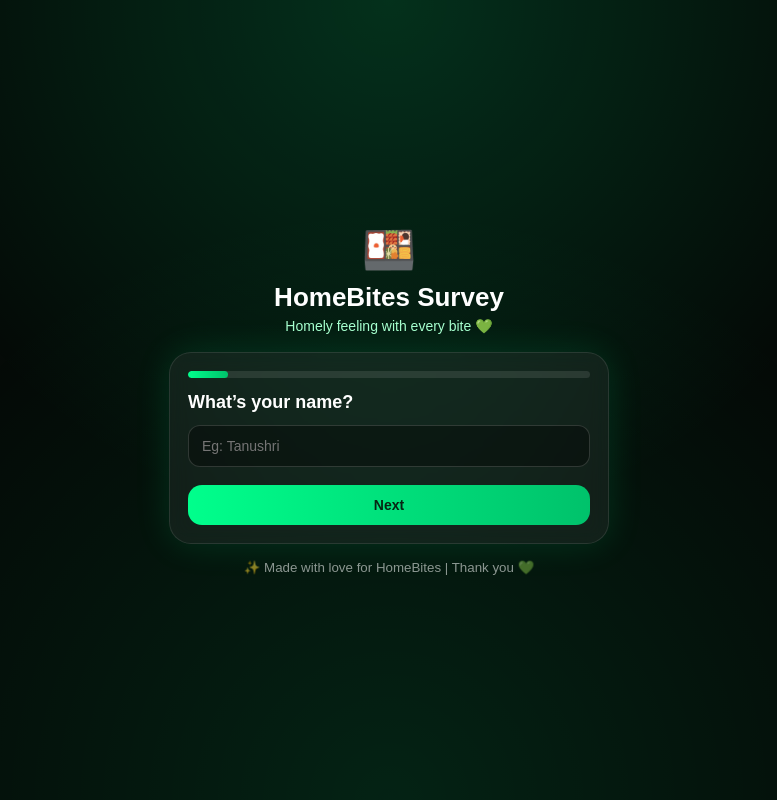
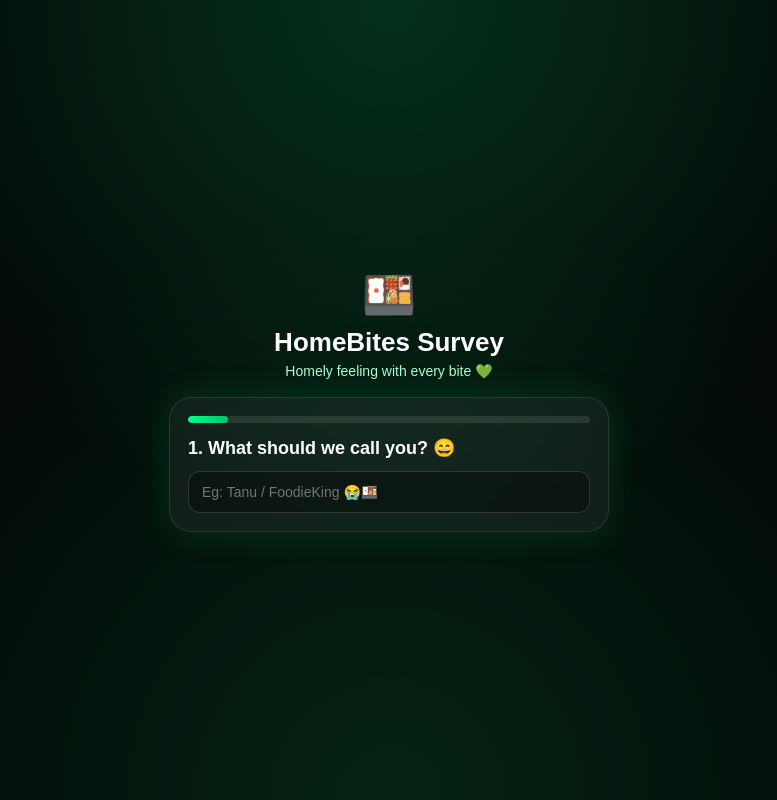
Before and after one commit to homebites252513/homebites-survey, a Flask app: page / in a window 1280 px wide. Shown: the whole page, without its empty margins (251-1028 px from the left). Run offline with Flask 3, Linux system fonts and the light colour scheme.

Commit message:
Update HomeBites survey questions

```diff
--- a/static/script.js
+++ b/static/script.js
@@ -1,4 +1,3 @@
-// render-force-update-1
 document.addEventListener("DOMContentLoaded", () => {
   let currentStep = 0;
 
@@ -8,32 +7,23 @@
   const prevBtn = document.getElementById("prevBtn");
   const form = document.getElementById("surveyForm");
 
-  console.log("✅ HomeBites survey script loaded");
-  console.log("steps:", steps.length);
-
   // ✅ Google Form backend URL
   const GOOGLE_FORM_ACTION_URL =
     "https://docs.google.com/forms/d/e/1FAIpQLSfmjdUe8BvpP1nnZOARAPcK7RJbSj0f0KXlUCHQe7mXhdz-qw/formResponse";
 
-  // ✅ Entry mapping
+  // ✅ Entry mapping (UPDATED)
   const ENTRY = {
     name: "entry.167936367",
     age: "entry.1814503071",
-    occupation: "entry.1512901872",
-    frequency: "entry.1106749226",
-    preferred_meals: "entry.1881675444",
-    pain_points: "entry.1903300658",
-    price_range: "entry.1493350363",
-    subscription_interest: "entry.274706038",
-    recommend_score: "entry.1862869146",
-    feedback: "entry.983563478"
+    life: "entry.1512901872",
+    busy_meals: "entry.1106749226",
+    reason: "entry.1881675444",
+    delivery_problem: "entry.1903300658",
+    home_food: "entry.1493350363",
+    first_order: "entry.274706038",
+    price: "entry.1862869146",
+    rating: "entry.983563478"
   };
-
-  if (!nextBtn || !prevBtn || !form || steps.length === 0) {
-    console.error("❌ Survey elements not found. Check IDs/classes in survey.html.");
-    console.log({ nextBtn, prevBtn, form, steps });
-    return;
-  }
 
   function showStep(index) {
     steps.forEach((s, i) => s.classList.toggle("active", i === index));
@@ -42,33 +32,72 @@
     bar.style.width = ((index + 1) / steps.length) * 100 + "%";
   }
 
+  function validateStep() {
+    const current = steps[currentStep];
+
+    // required check for inputs/selects/textarea
+    const requiredFields = current.querySelectorAll("[required]");
+    for (const el of requiredFields) {
+      if (!el.value) {
+        el.focus();
+        return false;
+      }
+    }
+
+    // manual check for checkboxes (must pick at least 1 if present)
+    const checkboxGroups = ["busy_meals", "reason", "delivery_problem", "home_food"];
+    for (const name of checkboxGroups) {
+      const boxes = current.querySelectorAll(`input[type="checkbox"][name="${name}"]`);
+      if (boxes.length > 0) {
+        const anyChecked = Array.from(boxes).some(b => b.checked);
+        if (!anyChecked) {
+          alert("Please select at least one option 😄");
+          return false;
+        }
+      }
+    }
+
+    return true;
+  }
+
+  function getCheckedValues(fieldName) {
+    return Array.from(document.querySelectorAll(`input[name="${fieldName}"]:checked`))
+      .map(x => x.value);
+  }
+
   showStep(currentStep);
 
   nextBtn.addEventListener("click", async () => {
-    // validate required fields in current step
-    const inputs = steps[currentStep].querySelectorAll("input,select,textarea");
-    for (const inp of inputs) {
-      if (inp.hasAttribute("required") && !inp.value) {
-        inp.focus();
-        return;
-      }
-    }
+    if (!validateStep()) return;
 
-    // submit if last step
+    // submit on last step
     if (currentStep === steps.length - 1) {
+      nextBtn.disabled = true;
+      nextBtn.innerText = "Submitting...";
+
       const data = Object.fromEntries(new FormData(form).entries());
 
+      // collect checkbox values
+      const busyMeals = getCheckedValues("busy_meals");
+      const reasons = getCheckedValues("reason");
+      const deliveryProblems = getCheckedValues("delivery_problem");
+      const homeFood = getCheckedValues("home_food");
+
       const formData = new FormData();
+
+      // Normal fields
       formData.append(ENTRY.name, data.name || "");
       formData.append(ENTRY.age, data.age || "");
-      formData.append(ENTRY.occupation, data.occupation || "");
-      formData.append(ENTRY.frequency, data.frequency || "");
-      formData.append(ENTRY.preferred_meals, data.preferred_meals || "");
-      formData.append(ENTRY.pain_points, data.pain_points || "");
-      formData.append(ENTRY.price_range, data.price_range || "");
-      formData.append(ENTRY.subscription_interest, data.subscription_interest || "");
-      formData.append(ENTRY.recommend_score, data.recommend_score || "");
-      formData.append(ENTRY.feedback, data.feedback || "");
+      formData.append(ENTRY.life, data.life || "");
+      formData.append(ENTRY.first_order, data.first_order || "");
+      formData.append(ENTRY.price, data.price || "");
+      formData.append(ENTRY.rating, data.rating || "");
+
+      // Checkbox fields: Google accepts repeated entry keys
+      busyMeals.forEach(v => formData.append(ENTRY.busy_meals, v));
+      reasons.forEach(v => formData.append(ENTRY.reason, v));
+      deliveryProblems.forEach(v => formData.append(ENTRY.delivery_problem, v));
+      homeFood.forEach(v => formData.append(ENTRY.home_food, v));
 
       try {
         await fetch(GOOGLE_FORM_ACTION_URL, {
@@ -81,26 +110,31 @@
           <div style="text-align:center;padding:24px;">
             <div style="font-size:52px;">✅</div>
             <h2 style="margin-top:10px;">Thank you!</h2>
-            <p style="margin-top:8px;color:#a7ffcf;">
-              You just helped HomeBites grow 💚🍱
-            </p>
+
             <div style="margin-top:14px;padding:12px;border-radius:16px;background:rgba(255,255,255,0.06);border:1px solid rgba(255,255,255,0.10);">
-              <p style="font-weight:800;color:#00ff8c;">🏅 Badge Unlocked:</p>
+              <p style="font-weight:800;color:#00ff8c;">
+                Ayy! You just helped HomeBites become real 💚🍱
+              </p>
               <p style="margin-top:6px;color:rgba(255,255,255,0.75);">
-                Official HomeBites Supporter 😌
+                We owe you one bite 😄
               </p>
             </div>
+
+            <p style="margin-top:12px;color:rgba(255,255,255,0.65);font-size:13px;">
+              You can close this page now 😌
+            </p>
           </div>
         `;
       } catch (e) {
         alert("Submission failed. Please try again.");
         console.error(e);
+        nextBtn.disabled = false;
+        nextBtn.innerText = "Submit";
       }
 
       return;
     }
 
-    // next step
     currentStep++;
     showStep(currentStep);
   });
--- a/templates/survey.html
+++ b/templates/survey.html
@@ -24,114 +24,40 @@
 
       <form id="surveyForm">
 
+        <!-- 1 -->
         <div class="step active">
-          <h2>What’s your name?</h2>
-          <input type="text" name="name" placeholder="Eg: Tanushri" required>
+          <h2>1. What should we call you? 😄</h2>
+          <input type="text" name="name" placeholder="Eg: Tanu / FoodieKing 😭🍱" required>
         </div>
 
+        <!-- 2 -->
         <div class="step">
-          <h2>Select your age group</h2>
+          <h2>2. Which age group are you from? 👀</h2>
           <select name="age" required>
             <option value="">Choose</option>
-            <option>Below 18</option>
-            <option>18–24</option>
-            <option>25–34</option>
-            <option>35–44</option>
-            <option>45+</option>
+            <option value="Below 18">Below 18 🍭</option>
+            <option value="18–24">18–24 🎓</option>
+            <option value="25–34">25–34 💼</option>
+            <option value="35–44">35–44 👨‍👩‍👧</option>
+            <option value="45+">45+ 👑</option>
           </select>
         </div>
 
+        <!-- 3 -->
         <div class="step">
-          <h2>You are a...</h2>
-          <select name="occupation" required>
+          <h2>3. Your life currently is…</h2>
+          <select name="life" required>
             <option value="">Choose</option>
-            <option>Student</option>
-            <option>Working Professional</option>
-            <option>Homemaker</option>
-            <option>Other</option>
+            <option value="Student mode">Student mode 📚</option>
+            <option value="Working mode">Working mode 💻</option>
+            <option value="Home manager mode">Home manager mode 🏠</option>
+            <option value="Retired + relaxed mode">Retired + relaxed mode 😎</option>
+            <option value="Chaos mode">Chaos mode (everything at once) 🔥</option>
           </select>
         </div>
 
+        <!-- 4 -->
         <div class="step">
-          <h2>How often do you order food online?</h2>
-          <select name="frequency" required>
-            <option value="">Choose</option>
-            <option>Daily</option>
-            <option>3–5 times/week</option>
-            <option>1–2 times/week</option>
-            <option>Rarely</option>
-          </select>
-        </div>
+          <h2>4. How do you usually solve meals on busy days? 😵 (Select all that apply)</h2>
 
-        <div class="step">
-          <h2>Preferred meal from HomeBites?</h2>
-          <select name="preferred_meals" required>
-            <option value="">Choose</option>
-            <option>Breakfast</option>
-            <option>Lunch</option>
-            <option>Dinner</option>
-            <option>Snacks</option>
-          </select>
-        </div>
-
-        <div class="step">
-          <h2>Biggest pain point with current food delivery?</h2>
-          <select name="pain_points" required>
-            <option value="">Choose</option>
-            <option>Too oily / unhealthy</option>
-            <option>No homely taste</option>
-            <option>Too expensive</option>
-            <option>Late delivery</option>
-            <option>Unhygienic packaging</option>
-          </select>
-        </div>
-
-        <div class="step">
-          <h2>Fair price for a proper home-style meal?</h2>
-          <select name="price_range" required>
-            <option value="">Choose</option>
-            <option>₹70 – ₹100</option>
-            <option>₹100 – ₹150</option>
-            <option>₹150 – ₹200</option>
-            <option>₹200+</option>
-          </select>
-        </div>
-
-        <div class="step">
-          <h2>Would you try HomeBites subscription plan?</h2>
-          <select name="subscription_interest" required>
-            <option value="">Choose</option>
-            <option>Yes, definitely</option>
-            <option>Maybe</option>
-            <option>No</option>
-          </select>
-        </div>
-
-        <div class="step">
-          <h2>How likely are you to recommend HomeBites?</h2>
-          <input type="range" name="recommend_score" min="0" max="10" value="7"
-            oninput="document.getElementById('scoreVal').innerText=this.value">
-          <div class="rangeVal"><span id="scoreVal">7</span>/10</div>
-        </div>
-
-        <div class="step">
-          <h2>Any suggestions for HomeBites?</h2>
-          <textarea name="feedback" placeholder="Write your ideas..."></textarea>
-        </div>
-
-        <div class="btns">
-          <button type="button" id="prevBtn" class="secondary">Back</button>
-          <button type="button" id="nextBtn">Next</button>
-        </div>
-
-      </form>
-    </div>
-
-    <div class="footer">
-      <small>✨ Made with love for HomeBites | Thank you 💚</small>
-    </div>
-  </div>
-
-<script src="/static/script.js"></script>
-</body>
-</html>
+          <div class="checklist">
```
Also changed, not shown: static/images/cooked.jpg (added), static/images/dal.jpg (added), static/images/khichdi.jpg (added), static/images/partial.jpg (added), static/images/rajma.jpg (added), static/images/raw.jpg (added), static/images/south.jpg (added).
